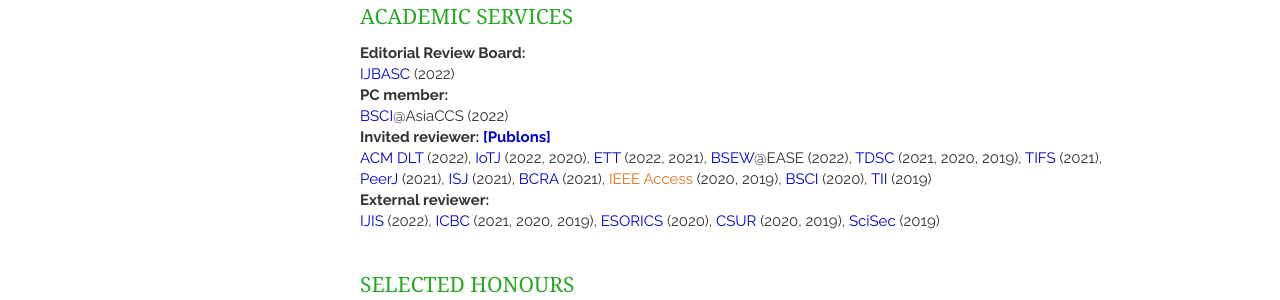
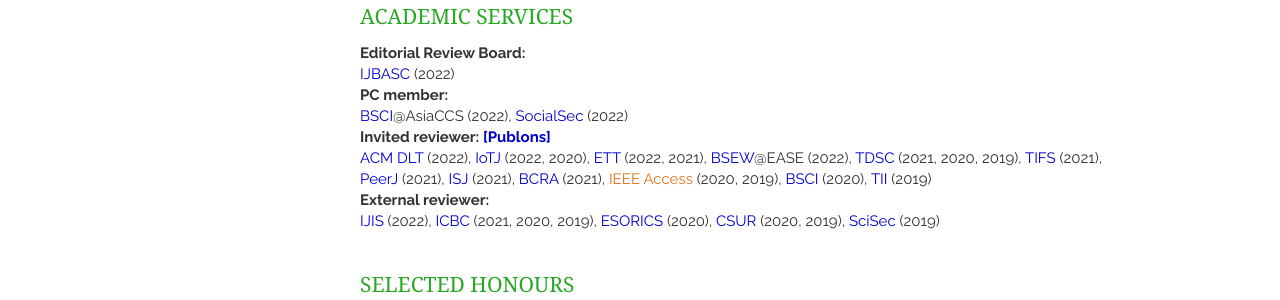
Before and after one commit to AaronWang-git/qinwang-git.github.io, a Jekyll site: the page built from index.html, in a window 1280 px wide and 900 px high, scrolled down 1699 px. Shown: the part 356-656 px from the top of the window. Built offline with Jekyll 4.4.1, drawn with Linux system fonts in a browser that asks for light colours; nearby versions of some CDN libraries; a script that is not in the unit is left out; the list of posts is cut into pages by our own code.

Commit message:
Update service.html

```diff
--- a/_includes/service.html
+++ b/_includes/service.html
@@ -27,7 +27,9 @@
     </p>
 
     <p><strong> PC member:</strong>
-    <br><a href="http://www.cloud-conf.net/bsci/2022/#program/" target="_blank"> BSCI</a></strong>@AsiaCCS (2022)
+    <br><a href="http://www.cloud-conf.net/bsci/2022/#program/" target="_blank"> BSCI</a></strong>@AsiaCCS (2022),
+    <a href="https://socialsec2022.xidian.edu.cn/" target="_blank"> SocialSec </a></strong> (2022)
+
     </p>
 
     <p><strong> Invited reviewer:  <a href="https://publons.com/researcher/3020700/qin-wang/peer-review/" target="_blank"> [Publons] </a></strong>
```
